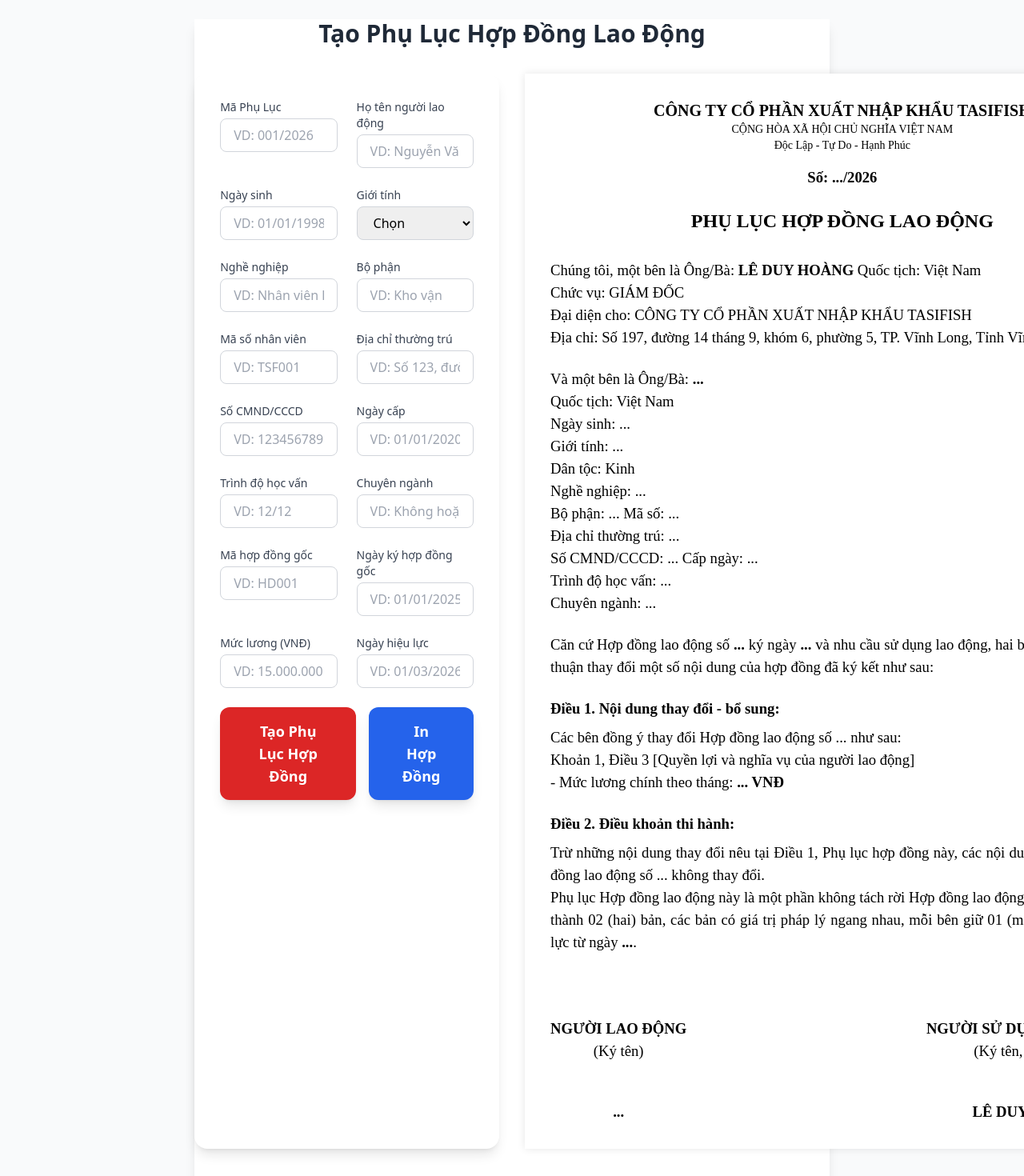
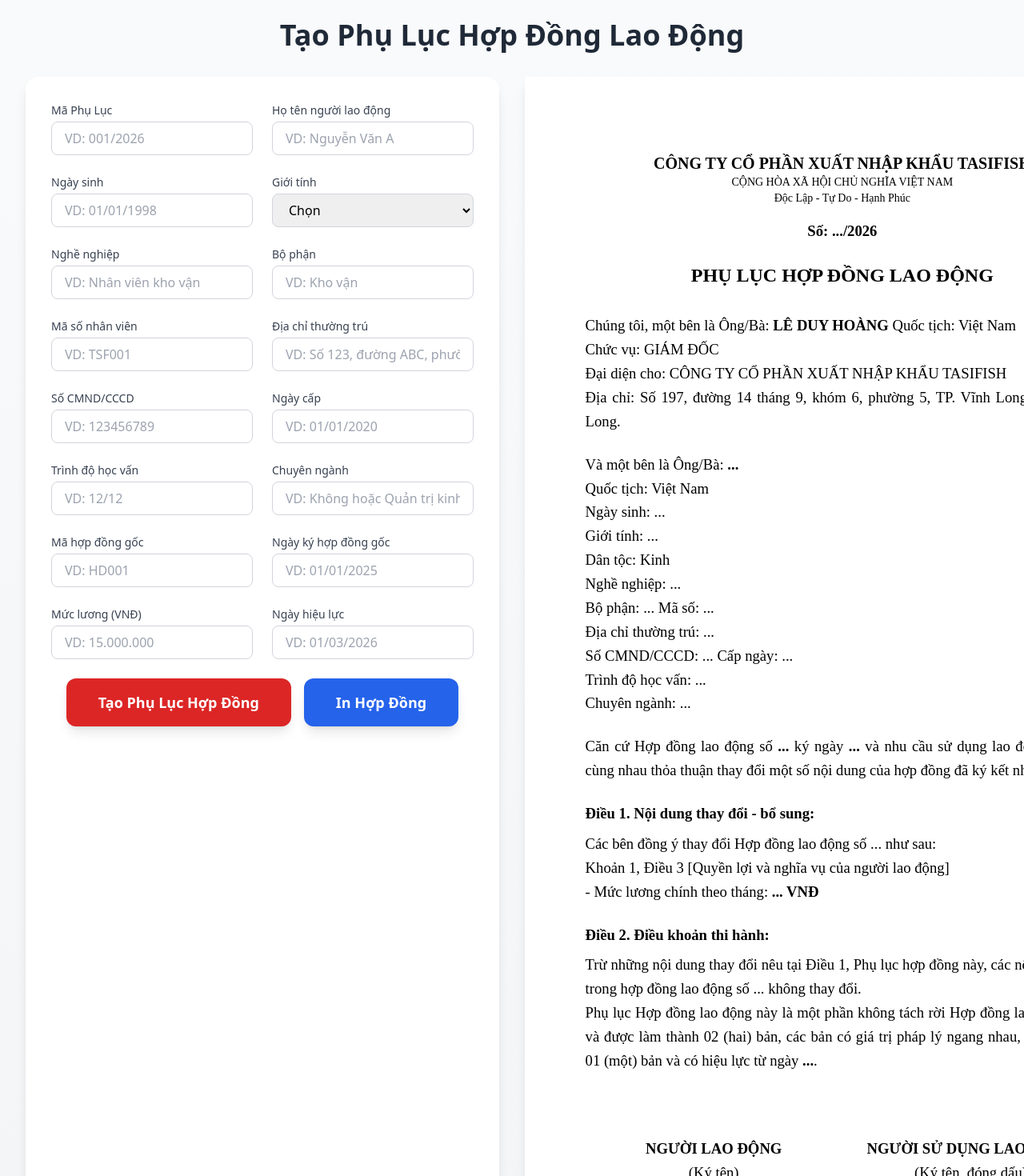
Before and after one commit to thvnn116/document-generator, a Next.js app: page / in a window 1280 px wide. Shown: the top 1470 px of the page at 80% size. Built offline with nearby package versions, Linux system fonts and the light colour scheme.

Commit message:
Update index.js

```diff
--- a/pages/index.js
+++ b/pages/index.js
@@ -83,15 +83,15 @@
   };
 
   return (
-    <div className="min-h-screen bg-gray-50 py-6 px-4 sm:px-6 lg:px-8">
-      <div className="max-w-[210mm] mx-auto bg-white shadow-lg print:shadow-none print:max-w-full print:m-0 print:p-0">
-        <h1 className="text-3xl font-bold text-center text-gray-800 mb-8 print:hidden">
+    <div className="min-h-screen bg-gradient-to-b from-gray-50 to-gray-100 py-6 px-4 sm:px-6 lg:px-8">
+      <div className="max-w-7xl mx-auto">
+        <h1 className="text-3xl md:text-4xl font-bold text-center text-gray-800 mb-8 print:hidden">
           Tạo Phụ Lục Hợp Đồng Lao Động
         </h1>
 
         <div className="grid grid-cols-1 lg:grid-cols-2 gap-8 print:grid-cols-1 print:gap-0">
-          {/* Form - ẩn khi in */}
-          <div className="bg-white p-6 md:p-8 rounded-2xl shadow-lg print:hidden">
+          {/* Form */}
+          <div className="bg-white rounded-2xl shadow-lg p-6 md:p-8 print:hidden">
             <form onSubmit={handleSubmit(onCreate)} className="space-y-6">
               <div className="grid grid-cols-1 md:grid-cols-2 gap-6">
                 <div>
@@ -214,8 +214,8 @@
             </form>
           </div>
 
-          {/* Preview giống chuẩn Word (A4, lề, font) */}
-          <div className="bg-white p-8 print:p-0" style={{ width: '210mm', minHeight: '297mm', margin: '0 auto', background: 'white', boxShadow: '0 0 10px rgba(0,0,0,0.1)', fontFamily: "'Times New Roman', Times, serif", fontSize: '14pt' }}>
+          {/* Preview giống chuẩn Word */}
+          <div className="bg-white p-[2.5cm_2cm_2cm_2cm] print:p-[2.5cm_2cm_2cm_2cm] shadow-lg print:shadow-none" style={{ width: '210mm', minHeight: '297mm', margin: '0 auto', fontFamily: "'Times New Roman', Times, serif", fontSize: '14pt', lineHeight: '1.6', background: 'white' }}>
             <div className="text-center mb-8">
               <h3 className="text-xl font-bold uppercase">CÔNG TY CỔ PHẦN XUẤT NHẬP KHẨU TASIFISH</h3>
               <p className="text-sm">CỘNG HÒA XÃ HỘI CHỦ NGHĨA VIỆT NAM</p>
@@ -224,14 +224,14 @@
               <h2 className="text-2xl font-bold mt-6">PHỤ LỤC HỢP ĐỒNG LAO ĐỘNG</h2>
             </div>
 
-            <p className="mb-6 leading-7 text-justify">
+            <p className="mb-6 text-justify">
               Chúng tôi, một bên là Ông/Bà: <strong>LÊ DUY HOÀNG</strong> Quốc tịch: Việt Nam<br />
               Chức vụ: GIÁM ĐỐC<br />
               Đại diện cho: CÔNG TY CỔ PHẦN XUẤT NHẬP KHẨU TASIFISH<br />
               Địa chỉ: Số 197, đường 14 tháng 9, khóm 6, phường 5, TP. Vĩnh Long, Tỉnh Vĩnh Long.
             </p>
 
-            <p className="mb-6 leading-7 text-justify">
+            <p className="mb-6 text-justify">
               Và một bên là Ông/Bà: <strong>{formData.HO_TEN || '...'}</strong><br />
               Quốc tịch: Việt Nam<br />
               Ngày sinh: {formData.NGAY_SINH || '...'}<br />
@@ -245,30 +245,30 @@
               Chuyên ngành: {formData.CHUYEN_NGANH || '...'}
             </p>
 
-            <p className="mb-6 leading-7 text-justify">
+            <p className="mb-6 text-justify">
               Căn cứ Hợp đồng lao động số <strong>{formData.MS_HD || '...'}</strong> ký ngày <strong>{formData.NGAY_KY_HD || '...'}</strong> và nhu cầu sử dụng lao động, hai bên cùng nhau thỏa thuận thay đổi một số nội dung của hợp đồng đã ký kết như sau:
             </p>
 
             <p className="font-bold mb-2">Điều 1. Nội dung thay đổi - bổ sung:</p>
-            <p className="mb-6 leading-7 text-justify">
+            <p className="mb-6 text-justify">
               Các bên đồng ý thay đổi Hợp đồng lao động số {formData.MS_HD || '...'} như sau:<br />
               Khoản 1, Điều 3 [Quyền lợi và nghĩa vụ của người lao động]<br />
               - Mức lương chính theo tháng: <strong>{formData.MUC_LUONG || '...'} VNĐ</strong>
             </p>
 
             <p className="font-bold mb-2">Điều 2. Điều khoản thi hành:</p>
-            <p className="mb-6 leading-7 text-justify">
+            <p className="mb-6 text-justify">
               Trừ những nội dung thay đổi nêu tại Điều 1, Phụ lục hợp đồng này, các nội dung khác trong hợp đồng lao động số {formData.MS_HD || '...'} không thay đổi.<br />
               Phụ lục Hợp đồng lao động này là một phần không tách rời Hợp đồng lao động số {formData.MS_HD || '...'} và được làm thành 02 (hai) bản, các bản có giá trị pháp lý ngang nhau, mỗi bên giữ 01 (một) bản và có hiệu lực từ ngày <strong>{formData.NGAY_HL || '...'}</strong>.
             </p>
 
             <div className="mt-20 flex justify-between text-center print:mt-16">
-              <div>
+              <div className="w-1/2">
                 <p className="font-bold">NGƯỜI LAO ĐỘNG</p>
                 <p>(Ký tên)</p>
                 <p className="mt-12 font-bold">{formData.HO_TEN || '...'}</p>
               </div>
-              <div>
+              <div className="w-1/2">
                 <p className="font-bold">NGƯỜI SỬ DỤNG LAO ĐỘNG</p>
                 <p>(Ký tên, đóng dấu)</p>
                 <p className="mt-12 font-bold">LÊ DUY HOÀNG</p>
@@ -300,7 +300,7 @@
         </p>
       </div>
 
-      {/* CSS chuẩn A4 cho in ấn */}
+      {/* CSS chuẩn A4 cho preview & in */}
       <style jsx global>{`
         @media print {
           @page {
@@ -312,11 +312,14 @@
             font-family: 'Times New Roman', Times, serif !important;
             font-size: 14pt !important;
             line-height: 1.6 !important;
+            margin: 0 !important;
+            padding: 0 !important;
           }
           .print\\:hidden { display: none !important; }
           .print\\:p-0 { padding: 0 !important; }
           .print\\:shadow-none { box-shadow: none !important; }
           .print\\:rounded-none { border-radius: 0 !important; }
+          .max-w-7xl { max-width: none !important; margin: 0 !important; }
         }
       `}</style>
     </div>
```
